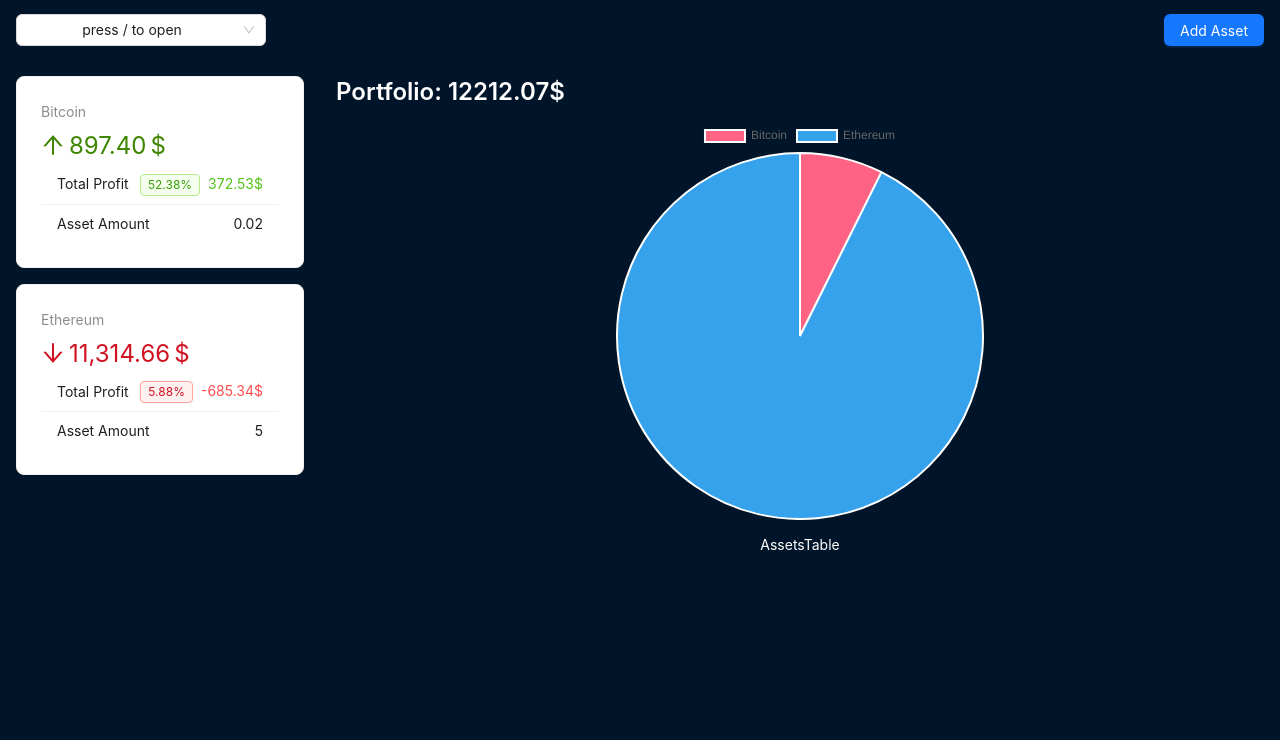
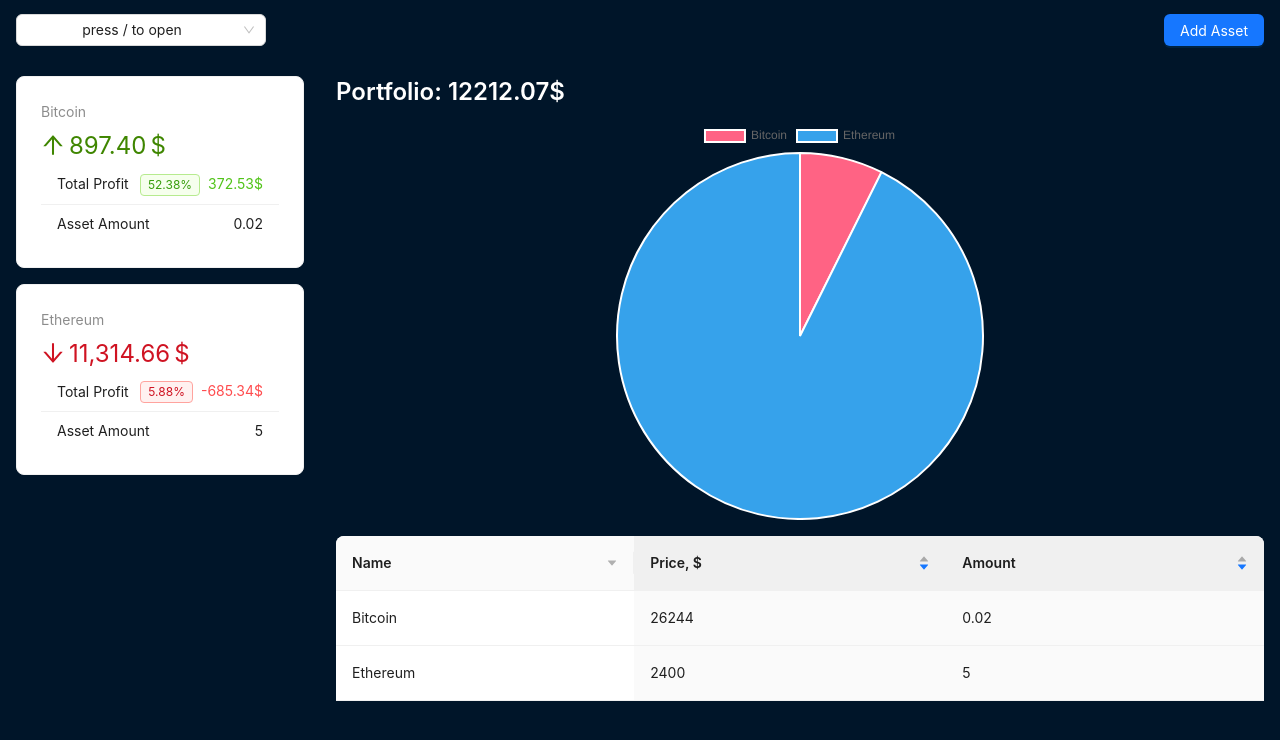
Before and after one commit to Himadieiev/crypto-app-practice, a React (Vite) app: page / in a window 1280 px wide. Shown: the top 740 px of the page. Built offline with nearby package versions, Linux system fonts and the light colour scheme.

Commit message:
added table

```diff
--- a/src/components/AssetsTable.jsx
+++ b/src/components/AssetsTable.jsx
@@ -1,5 +1,39 @@
+import { Table } from 'antd';
+
+import { useCrypto } from '../context/crypto-context';
+
+const columns = [
+  {
+    title: 'Name',
+    dataIndex: 'name',
+    sorter: (a, b) => a.name.length - b.name.length,
+    sortDirections: ['descend'],
+  },
+  {
+    title: 'Price, $',
+    dataIndex: 'price',
+    defaultSortOrder: 'descend',
+    sorter: (a, b) => a.price - b.price,
+  },
+  {
+    title: 'Amount',
+    dataIndex: 'amount',
+    defaultSortOrder: 'descend',
+    sorter: (a, b) => a.amount - b.amount,
+  },
+];
+
 const AssetsTable = () => {
-  return <div>AssetsTable</div>;
+  const { assets } = useCrypto();
+
+  const data = assets.map(a => ({
+    key: a.id,
+    name: a.name,
+    price: a.price,
+    amount: a.amount,
+  }));
+
+  return <Table pagination={false} columns={columns} dataSource={data} />;
 };
 
 export default AssetsTable;
```
